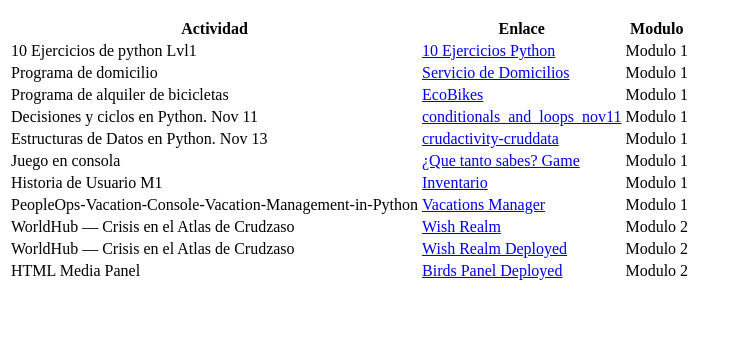
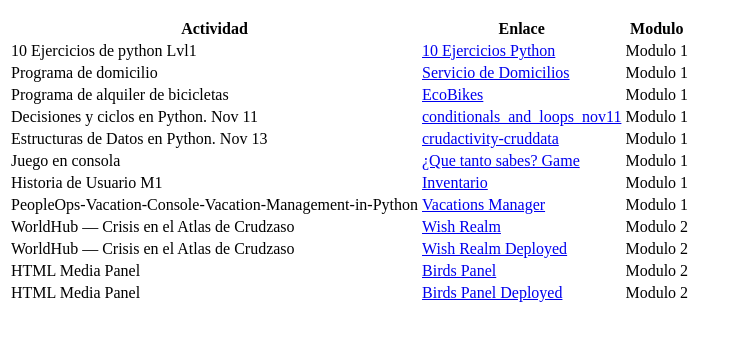
Before and after one commit to dquintor/portafolio, a plain HTML site: page index.html in a window 1280 px wide. Shown: the part 110-450 px from the top of the page, without its empty margins (0-743 px from the left). Drawn offline with Linux system fonts and the light colour scheme.

Commit message:
Fix HTML anchor tag syntax for links

```diff
--- a/index.html
+++ b/index.html
@@ -64,12 +64,12 @@
   </tr>
   <tr>
     <td>HTML Media Panel </td>
-    <td><a href="https://github.com/dquintor/HTML-MediaPanel.git> Birds Panel</td>
+    <td><a href="https://github.com/dquintor/HTML-MediaPanel.git"> Birds Panel</td>
     <td>Modulo 2</td>
   </tr>
   <tr>
     <td>HTML Media Panel </td>
-    <td><a href="https://dquintor.github.io/HTML-MediaPanel/> Birds Panel Deployed</td>
+    <td><a href="https://dquintor.github.io/HTML-MediaPanel/"> Birds Panel Deployed</td>
     <td>Modulo 2</td>
   </tr>
 </table>
```
